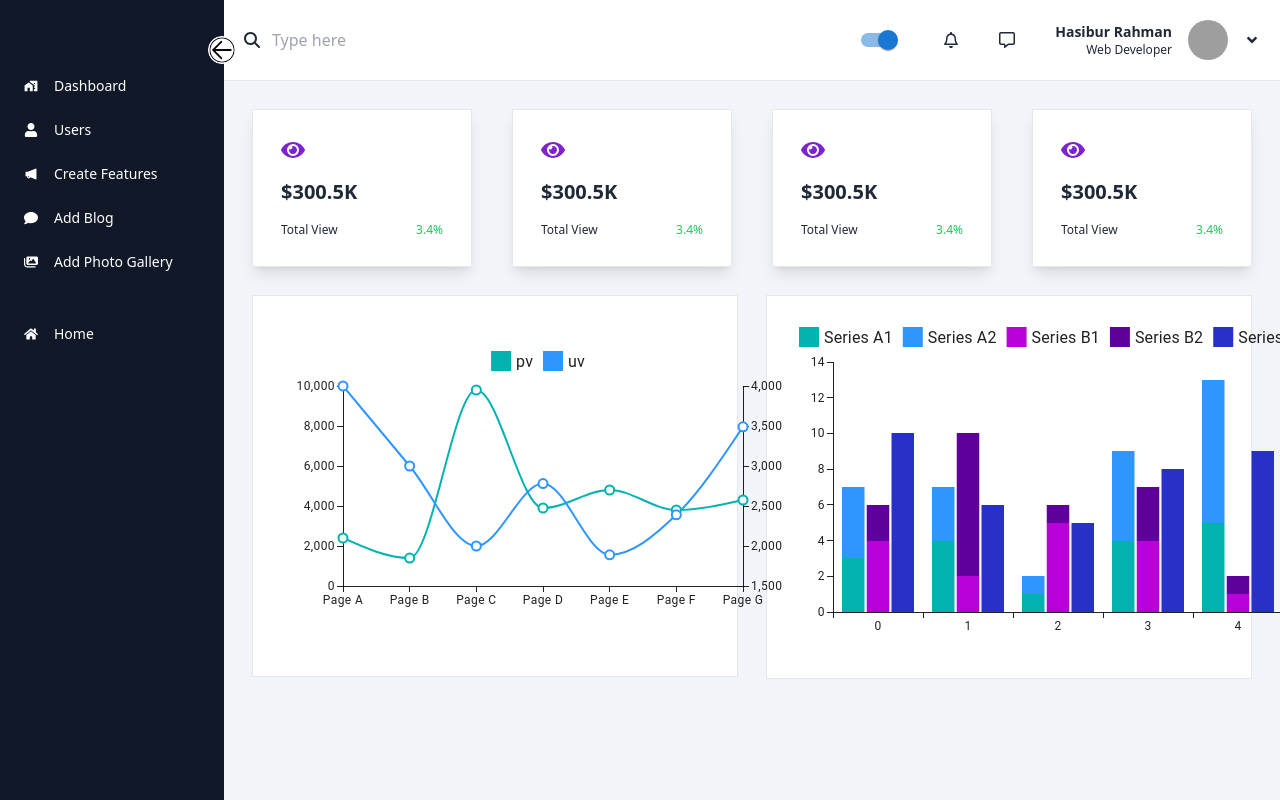
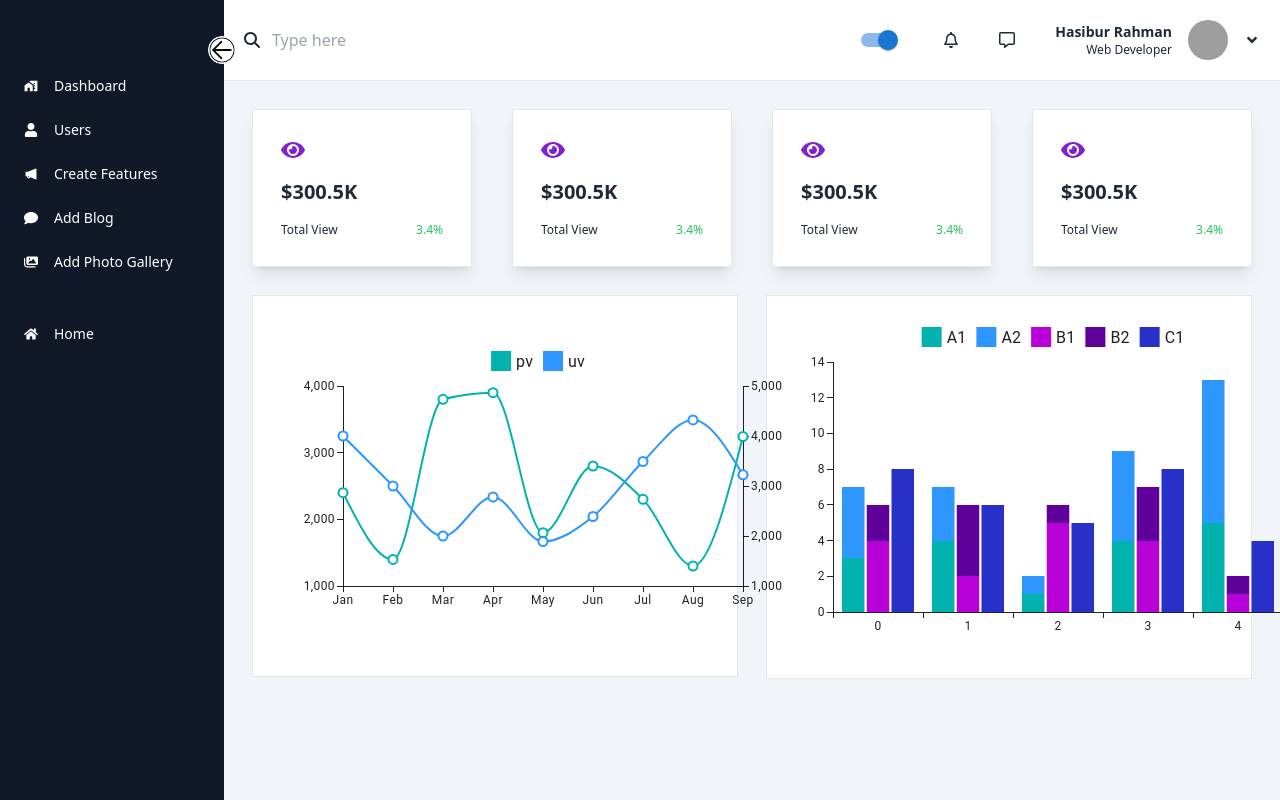
Before and after one commit to hasiburrahmanakash79/admin-dashboard, a React (Vite) app: page / in a window 1280 px wide. Built offline with nearby package versions, Linux system fonts and the light colour scheme; grey boxes are pictures that could not be loaded.

Commit message:
cover update

```diff
--- a/src/Pages/Dashboard/DashboardHome/DataBarChart.jsx
+++ b/src/Pages/Dashboard/DashboardHome/DataBarChart.jsx
@@ -5,11 +5,11 @@ const DataBarChart = () => {
         <div className='bg-white p-4 border '>
             <BarChart
       series={[
-        { data: [3, 4, 1, 4, 5], stack: 'A', label: 'Series A1' },
-        { data: [4, 3, 1, 5, 8], stack: 'A', label: 'Series A2' },
-        { data: [4, 2, 5, 4, 1], stack: 'B', label: 'Series B1' },
-        { data: [2, 8, 1, 3, 1], stack: 'B', label: 'Series B2' },
-        { data: [10, 6, 5, 8, 9], label: 'Series C1' },
+        { data: [3, 4, 1, 4, 5], stack: 'A', label: 'A1' },
+        { data: [4, 3, 1, 5, 8], stack: 'A', label: 'A2' },
+        { data: [4, 2, 5, 4, 1], stack: 'B', label: 'B1' },
+        { data: [2, 4, 1, 3, 1], stack: 'B', label: 'B2' },
+        { data: [8, 6, 5, 8, 4], label: 'C1' },
       ]}
       width={550}
       height={350}
--- a/src/Pages/Dashboard/DashboardHome/DataLineChart.jsx
+++ b/src/Pages/Dashboard/DashboardHome/DataLineChart.jsx
@@ -1,15 +1,17 @@
 import { LineChart } from "@mui/x-charts/LineChart";
 
-const uData = [4000, 3000, 2000, 2780, 1890, 2390, 3490];
-const pData = [2400, 1398, 9800, 3900, 4800, 3800, 4300];
+const uData = [4000, 3000, 2000, 2780, 1890, 2390, 3490, 4322, 3223];
+const pData = [2400, 1398, 3800, 3900, 1800, 2800, 2300, 1300, 3242];
 const xLabels = [
-  "Page A",
-  "Page B",
-  "Page C",
-  "Page D",
-  "Page E",
-  "Page F",
-  "Page G",
+  "Jan",
+  "Feb",
+  "Mar",
+  "Apr",
+  "May",
+  "Jun",
+  "Jul",
+  "Aug",
+  "Sep",
 ];
 
 const DataLineChart = () => {
--- a/src/Pages/Dashboard/Profile/Profile.jsx
+++ b/src/Pages/Dashboard/Profile/Profile.jsx
@@ -1,14 +1,22 @@
-
-
 const Profile = () => {
-    return (
-        <div>
-            <h1 className="text-3xl font-semibold">Profile</h1>
-            <div>
-
-            </div>
+  return (
+    <div>
+      <h1 className="text-3xl font-semibold">Profile</h1>
+      <div className="overflow-hidden rounded-sm border border-stroke bg-white shadow">
+        <div className="relative z-20 h-35 md:h-65">
+          <img src="https://i.ibb.co/XZxfx6H/gitbanner.png" alt="" />
+          <div className="absolute bottom-1 right-1 z-10 ">
+            <label
+              htmlFor=""
+              className="flex cursor-pointer items-center justify-center gap-2 rounded bg-black px-2 py-1 text-sm font-medium text-white hover:bg-opacity-80 xsm:px-4"
+            >
+              <input type="file" id="cover" name="cover" className=""></input>
+            </label>
+          </div>
         </div>
-    );
+      </div>
+    </div>
+  );
 };
 
 export default Profile;
```
